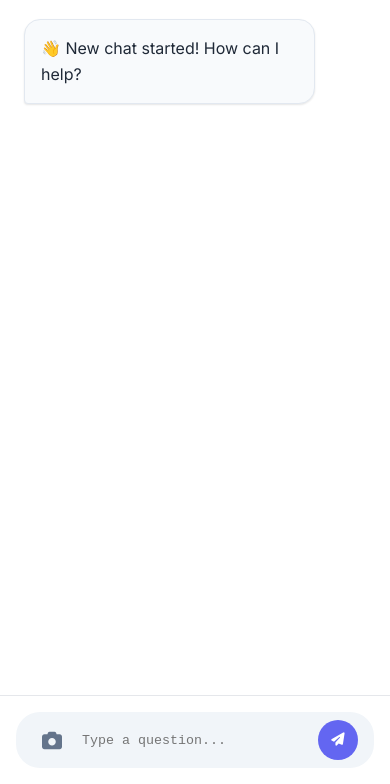
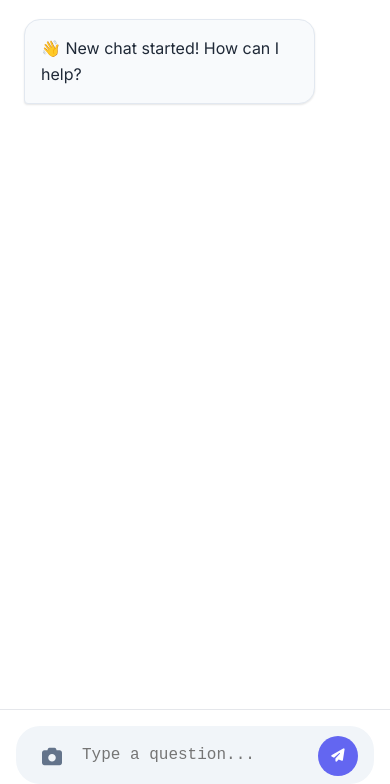
Before and after one commit to AI-Helper-Hw/ai-tutor-app, a website with bundled scripts: page public/index.html in a window 390 px wide. Shown: the part 60-844 px from the top of the page. Built offline with nearby package versions, Linux system fonts and the light colour scheme; no server answers.

Commit message:
updated style for mobile versions

```diff
--- a/public/style.css
+++ b/public/style.css
@@ -499,3 +499,47 @@ textarea { flex: 1; background: transparent; border: none; resize: none; max-hei
     font-size: 0.75rem;
     color: #9ca3af;
 }
+
+/* ========================================= */
+/* === CRITICAL MOBILE FIXES (Added at bottom) === */
+/* ========================================= */
+
+/* Force strict height management on mobile */
+@media (max-width: 768px) {
+    body, .app-container {
+        /* Lock height to viewport to prevent scroll bounce */
+        height: 100dvh !important;
+        overflow: hidden !important;
+        position: fixed;
+        width: 100%;
+    }
+
+    .main-content {
+        height: 100%;
+        display: flex;
+        flex-direction: column;
+    }
+
+    /* Force header to stay at top */
+    .app-header {
+        flex: 0 0 auto; /* Don't shrink, don't grow */
+    }
+
+    /* Force input to stay at bottom */
+    .input-container {
+        flex: 0 0 auto; /* Don't shrink, don't grow */
+        padding-bottom: env(safe-area-inset-bottom); /* For iPhone X+ home bar */
+    }
+
+    /* Force chat area to take remaining space and SCROLL */
+    #chat-history {
+        flex: 1 1 auto;
+        overflow-y: auto;
+        -webkit-overflow-scrolling: touch; /* Smooth momentum scrolling */
+    }
+
+    /* Prevent Zoom on Input Focus (iPhone) */
+    textarea, input {
+        font-size: 16px !important;
+    }
+}
```
